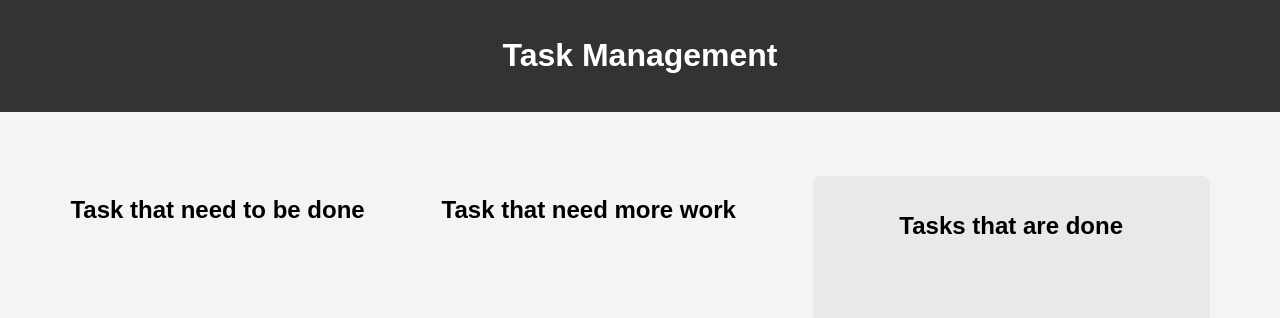
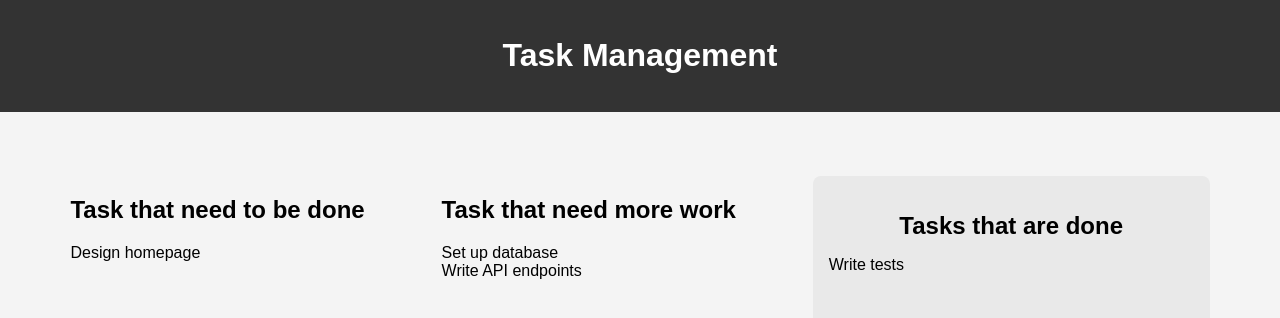
Before and after one commit to SKeana/task-management-application, a React (Create React App) app: page / in a window 1280 px wide. Shown: the top 318 px of the page. Built offline with nearby package versions, Linux system fonts and the light colour scheme.

Commit message:
added map XTasks

```diff
--- a/src/App.js
+++ b/src/App.js
@@ -11,9 +11,7 @@ function App() {
   ]);
 
   const todoTasks = tasks.filter(task => task.status === 'todo');
-
   const inProgressTasks = tasks.filter(task => task.status === 'in-progress');
-
   const doneTasks = tasks.filter(task => task.status === 'done');
 
   return (
@@ -25,12 +23,27 @@ function App() {
         {/* <PlanningBox /> Commenting out for now */}
         <div className='columns-to-do' id='todo'>
           <h2>Task that need to be done</h2>
+          {todoTasks.map(task => (
+            <div key={task.id} className="task-card">
+              {task.title}
+            </div>
+          ))}
         </div>
         <div className='columns-in-progress' id='in-progress'>
           <h2>Task that need more work</h2>
+          {inProgressTasks.map(task => (
+            <div key={task.id} className="task-card">
+              {task.title}
+            </div>
+          ))}
         </div>
         <div className='columns-done' id='done'>
           <h2>Tasks that are done</h2>
+          {doneTasks.map(task => (
+            <div key={task.id} className="task-card">
+              {task.title}
+            </div>
+          ))}
         </div>
       </main>
     </div>
```
